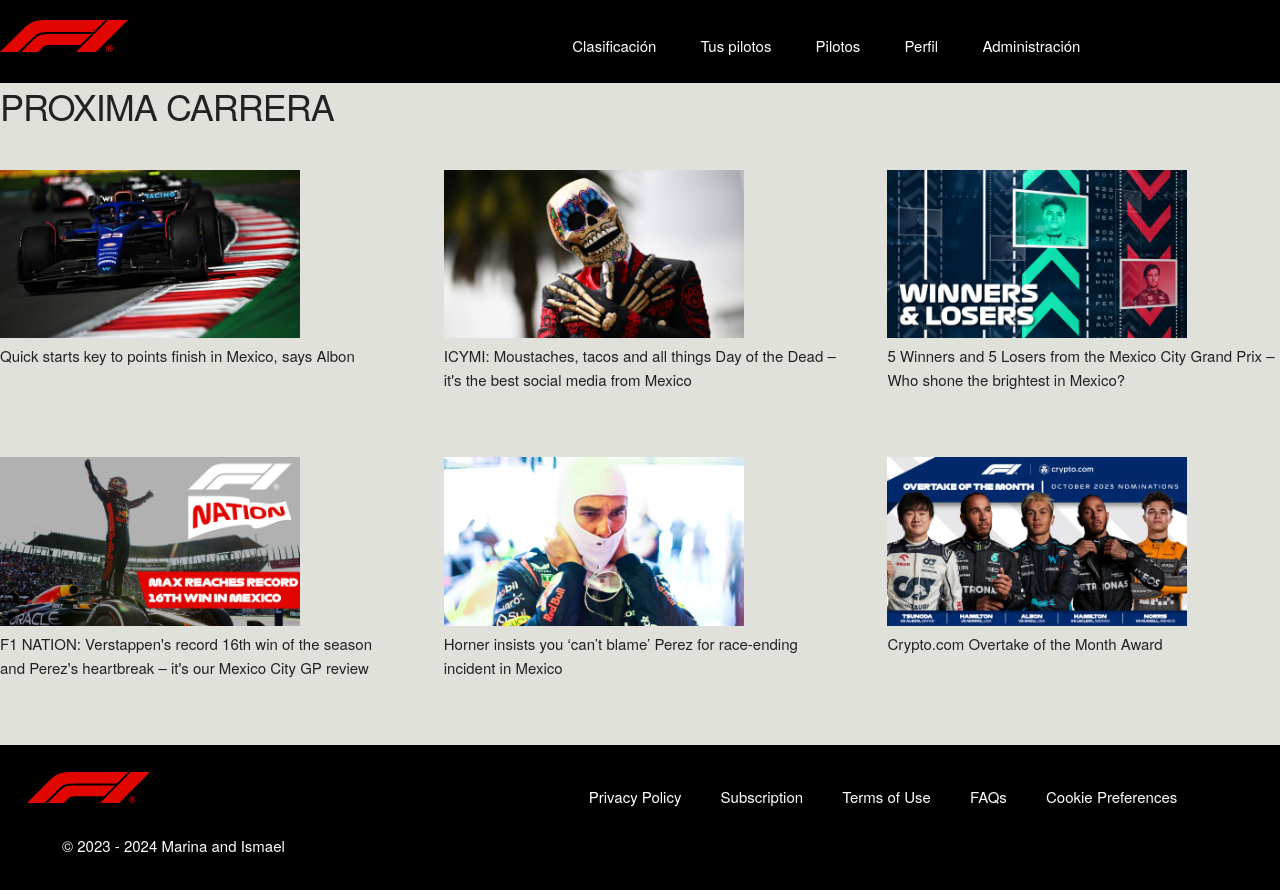
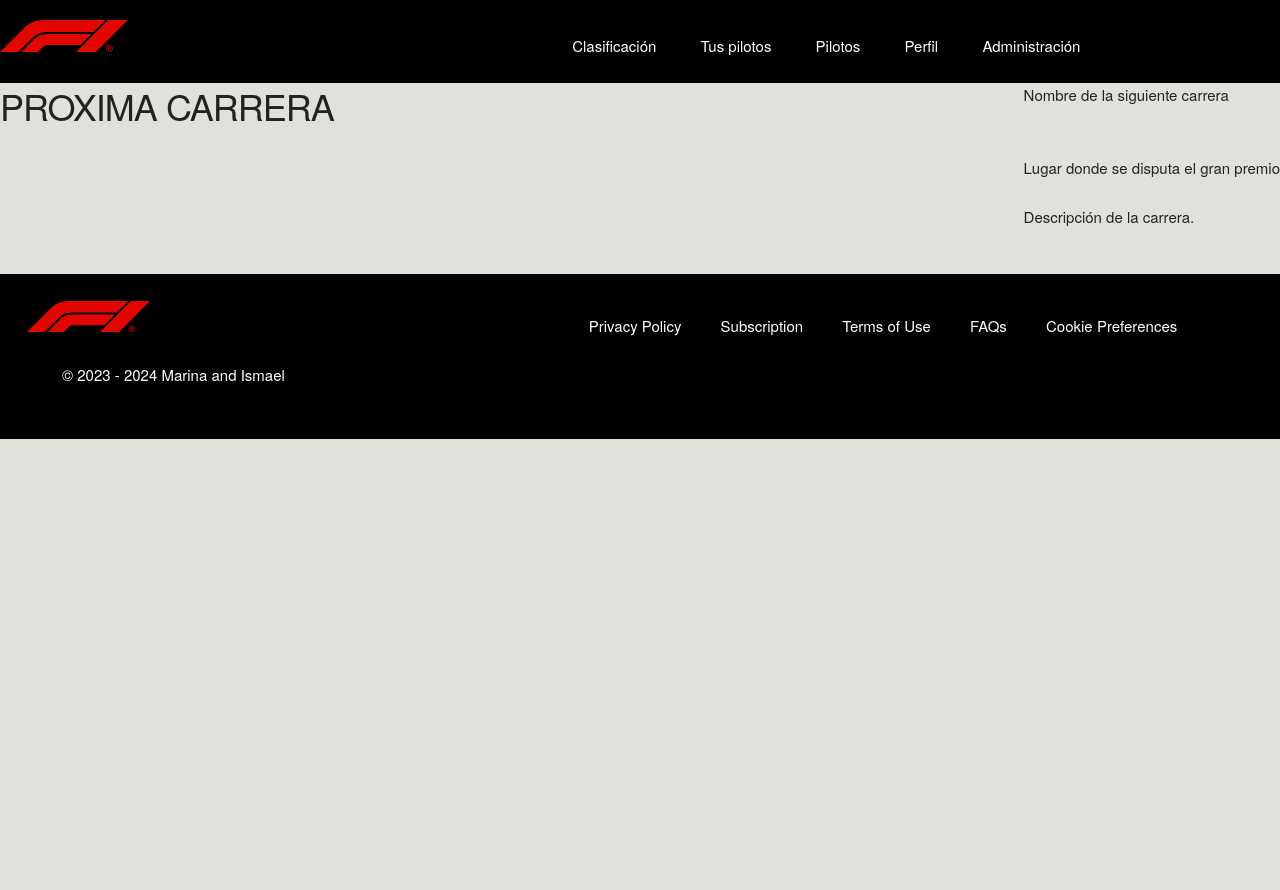
Before and after one commit to demon-for-arcangel/F1_Fantasy, a website: page inicio.html in a window 1280 px wide. After the commit the page ends 800 px from the top, so only its background shows below. Drawn offline with Linux system fonts and the light colour scheme.

Commit message:
update inicio.html

```diff
--- a/inicio.html
+++ b/inicio.html
@@ -21,32 +21,10 @@
             </seccion>
             <seccion>
                 <div class="row">
-                    <div class="four columns">
-                        <img src="imagenes/noticias/noticia1.png">
-                        <p>Quick starts key to points finish in Mexico, says Albon</p>
-                    </div>
-                    <div class="four columns">
-                        <img src="imagenes/noticias/noticia2.png">
-                        <p>ICYMI: Moustaches, tacos and all things Day of the Dead – it's the best social media from Mexico</p>
-                    </div>
-                    <div class="four columns">
-                        <img src="imagenes/noticias/noticia3.png">
-                        <p>5 Winners and 5 Losers from the Mexico City Grand Prix – Who shone the brightest in Mexico?</p>
-                    </div>
-                </div>
-                <div class="row">
-                    <div class="four columns">
-                        <img src="imagenes/noticias/noticia4.png">
-                        <p>F1 NATION: Verstappen's record 16th win of the season and Perez's heartbreak – it's our Mexico City GP review</p>
-                    </div>
-                    <div class="four columns">
-                        <img src="imagenes/noticias/noticia5.png">
-                        <p>Horner insists you ‘can’t blame’ Perez for race-ending incident in Mexico</p>
-                    </div>
-                    <div class="four columns">
-                        <img src="imagenes/noticias/noticia6.png">
-                        <p>Crypto.com Overtake of the Month Award</p>
-                    </div>
+                    <p>Nombre de la siguiente carrera</p>
+                    <img src="">
+                    <p>Lugar donde se disputa el gran premio</p>
+                    <p>Descripción de la carrera.</p>
                 </div>
             </seccion>
         </main>
```
